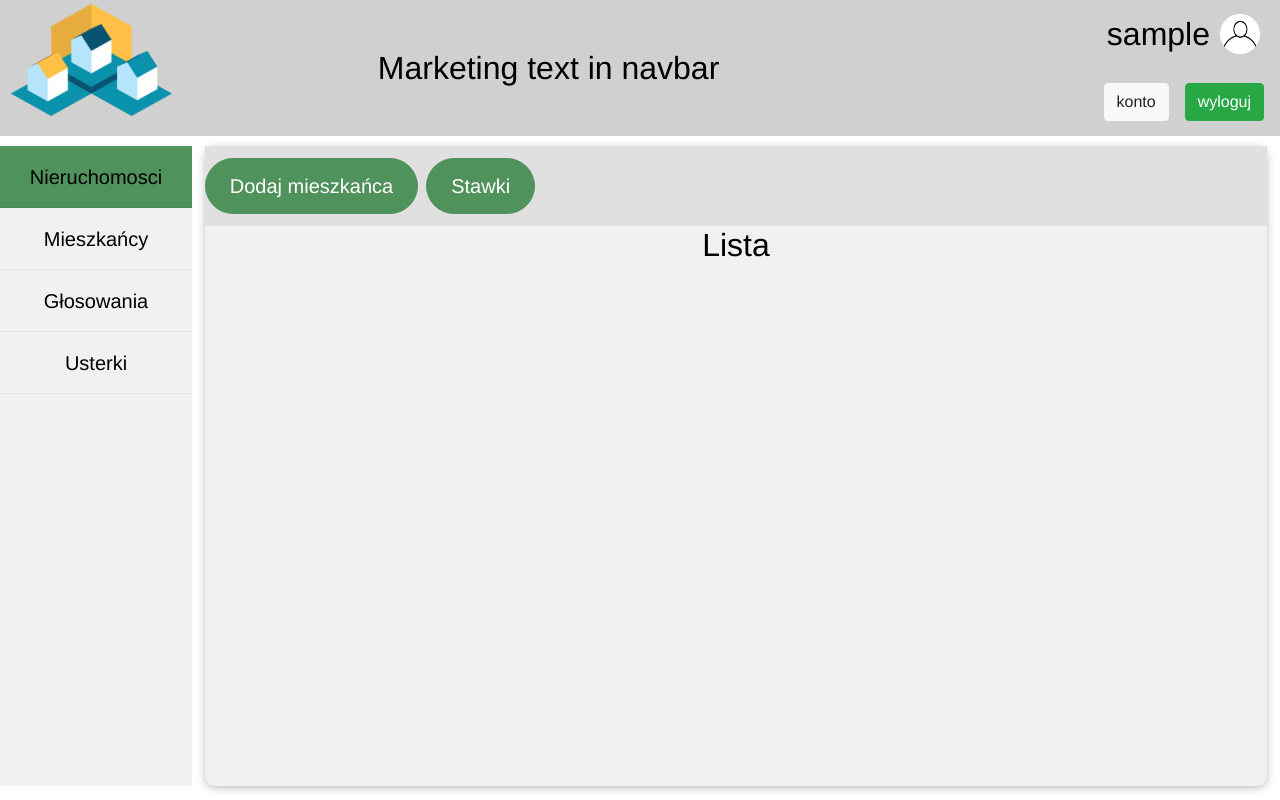
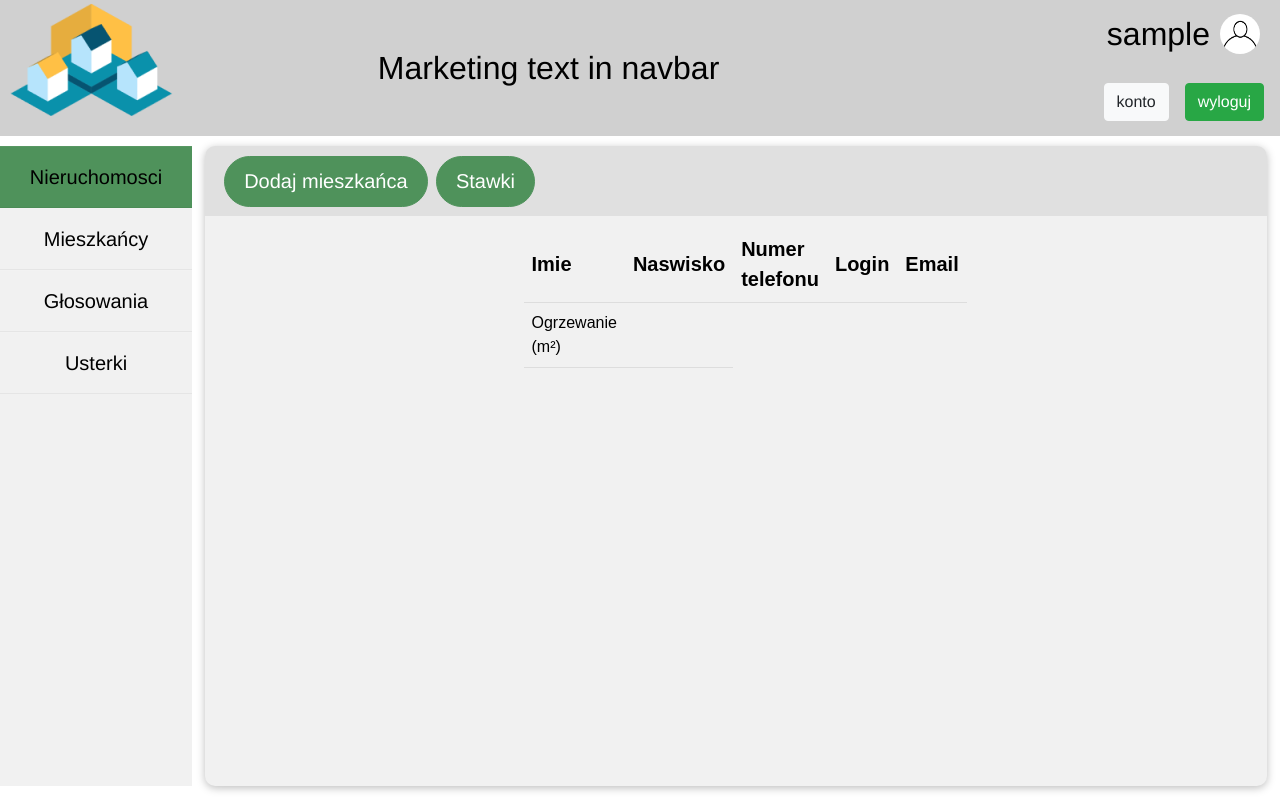
Before and after one commit to LenoBartek/front_housing, a Vue app: page /resident in a window 1280 px wide. Built offline with nearby package versions, Linux system fonts and the light colour scheme; sample sign-in values are in the browser's storage.

Commit message:
fix: some css

```diff
--- a/src/components/admin/resident/ResidentList.vue
+++ b/src/components/admin/resident/ResidentList.vue
@@ -10,7 +10,23 @@
         <resident-rates> </resident-rates>
       </div>
       <div v-if="!showRates">
-        <h2>Lista</h2>
+        <table class="rates">
+          <thead>
+            <tr>
+              <th>Imie</th>
+              <th>Naswisko</th>
+              <th>Numer telefonu</th>
+              <th>Login</th>
+              <th>Email</th>
+            </tr>
+          </thead>
+          <tbody>
+            <tr>
+              <td>Ogrzewanie (m²)</td>
+              <td>{{}}</td>
+            </tr>
+          </tbody>
+        </table>
       </div>
     </button-header>
   </section>
@@ -40,3 +56,73 @@ export default {
   },
 };
 </script>
+
+<style scoped>
+.rates {
+  position: relative;
+  font-family: Arial, Helvetica, sans-serif;
+  border-collapse: collapse;
+  top: 10px;
+  left: 30%;
+  width: 40%;
+}
+
+.rates th {
+  padding: 8px;
+  text-align: left;
+  border-bottom: 1px solid #ddd;
+}
+
+.rates td {
+  padding: 8px;
+  text-align: left;
+  border-bottom: 1px solid #ddd;
+  font-size: medium;
+}
+
+.button {
+  position: fixed;
+  right: 5%;
+  bottom: 5%;
+}
+
+.styled-table {
+  position: relative;
+  font-family: Arial, Helvetica, sans-serif;
+  border-collapse: collapse;
+  top: 10px;
+  left: 30%;
+  width: 40%;
+  margin: 25px 0;
+  font-size: 0.9em;
+  box-shadow: 0 0 20px rgba(0, 0, 0, 0.15);
+}
+
+.styled-table thead tr {
+  background-color: #009879;
+  color: #ffffff;
+  text-align: center;
+}
+
+.styled-table th,
+.styled-table td {
+  padding: 10px 15px;
+}
+
+.styled-table tbody tr {
+  border-bottom: 1px solid #dddddd;
+}
+
+.styled-table tbody tr:nth-of-type(even) {
+  background-color: #f3f3f3;
+}
+
+.styled-table tbody tr:last-of-type {
+  border-bottom: 2px solid #009879;
+}
+
+.styled-table tbody tr.active-row {
+  font-weight: bold;
+  color: #009879;
+}
+</style>
--- a/src/components/admin/ui/BaseButton.vue
+++ b/src/components/admin/ui/BaseButton.vue
@@ -32,8 +32,8 @@ export default {
 <style scoped>
 button,
 a {
-  text-decoration: none;
-  padding: 0.75rem 1.5rem;
+  text-decoration: none !important;
+  padding: 0.75vw 1.5vw;
   font: inherit;
   background-color: #4f925b;
   border: 1px solid #4f925b;
--- a/src/components/admin/ui/BodyFrame.vue
+++ b/src/components/admin/ui/BodyFrame.vue
@@ -17,5 +17,6 @@
   background-color: #f1f1f1;
   box-sizing: border-box;
   display: inline-block;
+  overflow: auto;
 }
 </style>
--- a/src/components/admin/ui/ButtonHeader.vue
+++ b/src/components/admin/ui/ButtonHeader.vue
@@ -14,7 +14,7 @@
 <style scoped>
 header {
   width: 100%;
-  height: 5rem;
+  padding: 0.75vw 1.5vw;
   background-color: #e0e0e0;
   display: flex;
   justify-content: left;
--- a/src/components/admin/ui/HalfPage.vue
+++ b/src/components/admin/ui/HalfPage.vue
@@ -52,7 +52,7 @@
 
 header {
   width: 100%;
-  height: 5rem;
+  padding: 0.75vw 1.5vw;
   background-color: #e0e0e0;
   display: flex;
   justify-content: left;
--- a/src/pages/Login.vue
+++ b/src/pages/Login.vue
@@ -1,9 +1,9 @@
 <template>
   <div class="background-image">
-    <div class="col-md-12">
+    <div>
       <div class="card card-container">
-        <div id="logo">
-          <img src="@/assets/logo.png" alt="logo" />
+        <div class="logo">
+          <img class="img" src="@/assets/logo.png" alt="logo" />
         </div>
         <Form @submit="handleLogin" :validation-schema="schema">
           <div>
@@ -101,15 +101,21 @@ label {
   display: block;
   margin-top: 10px;
 }
+
 .card-container.card {
   height: 80%;
-  max-width: 600px !important;
-  padding: 40px 40px;
+  max-width: 500px !important;
+  padding: 40px;
 }
+
+.img {
+  width: 15vw;
+}
+
 .card {
   background-color: #f7f7f7;
   padding: 20px 25px 30px;
-  margin: 50px auto 25px;
+  margin: 0px auto 0px;
   -moz-border-radius: 2px;
   -webkit-border-radius: 2px;
   border-radius: 50px;
@@ -121,7 +127,7 @@ label {
 .error-feedback {
   color: red;
 }
-#logo {
+.logo {
   display: flex;
   justify-content: center;
   align-items: center;
```
Also changed, not shown: 1 other file (tests, documents, lock files or other folders).
